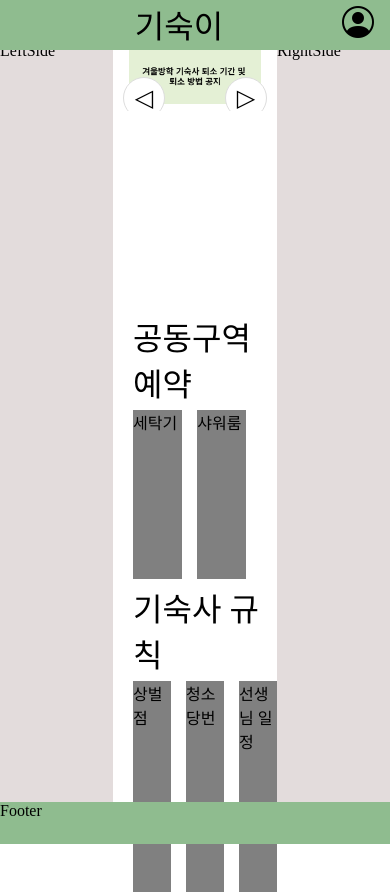
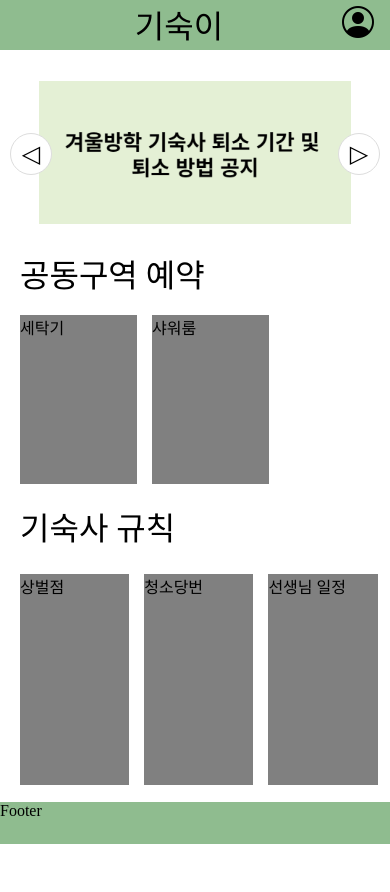
Before and after one commit to seoungju0828/WP_GISOOKEE, a PHP site: page / in a window 390 px wide. After the commit the page ends 844 px from the top, so only its background shows below. Run offline with PHP 8.4, Linux system fonts and the light colour scheme; some web fonts are replaced.

Commit message:
메인 페이지 반응형 웹 구현

```diff
--- a/CSS/Index.css
+++ b/CSS/Index.css
@@ -86,3 +86,38 @@
     grid-area: footer;
     background-color: var(--first-color);
 }
+
+@media screen and (max-width: 720px) {
+    .container {
+        grid-template-columns: 0% 100% 0%;
+    }
+
+    .left-side,
+    .right-side {
+        display: none;
+    }
+
+    .main {
+        grid-area: main;
+        width: 100%;
+    }
+}
+
+@media screen and (max-width: 540px) {
+    .ment1 {
+        margin-top: -15%;
+        margin-bottom: 5%;
+    }
+
+    .ment2 {
+        margin-top: 5%;
+    }
+
+    .Scores,
+    .Cleaner,
+    .Teachers {
+        width: 28%;
+        margin-left: 20px;
+        margin-top: 5%;
+    }
+}
--- a/CSS/Slide.css
+++ b/CSS/Slide.css
@@ -112,3 +112,10 @@
     margin-top: 4%;
     margin-left: 10%;
 }
+
+@media screen and (max-width: 540px) {
+    .main img {
+        margin-top: 10%;
+        margin-left: 10%;
+    }
+}
```
